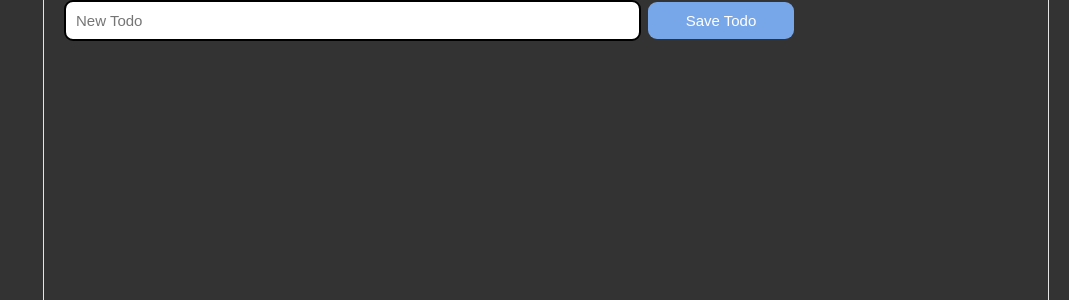
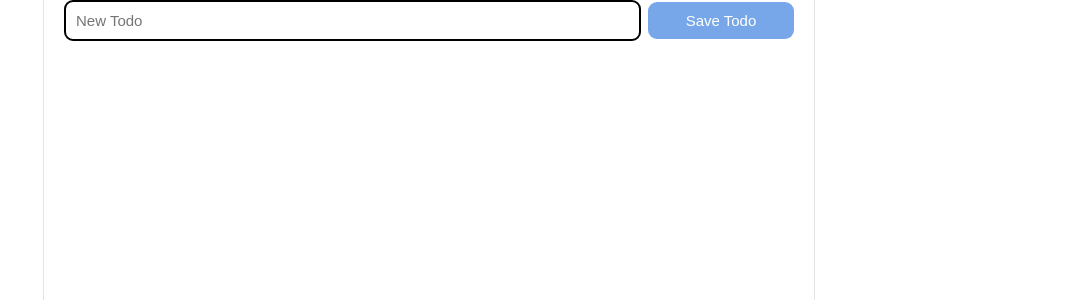
Before and after one commit to DE101/My-Todo, a React (Create React App) app: page / in a window 1280 px wide. Shown: the top 300 px of the page, without its empty margins (211-1280 px from the left). Built offline with nearby package versions, Linux system fonts and the light colour scheme.

Commit message:
aded content

```diff
--- a/src/App.css
+++ b/src/App.css
@@ -14,7 +14,7 @@
 
 body {
   margin: 0;
-  background-color: #333;
+  background-color: #ffffff;
 }
 
 input {
@@ -81,8 +81,8 @@ button:active {
 
 .right-side-nav {
   height: 100vh;
-  width: var(--nav-wide-width);
-  border-right: 1px solid #e4e4e4;
+  width: var(--sidebar-right-width);
+  border-left: 1px solid #e4e4e4;
   padding: 24px 0px;
 }
 
```
